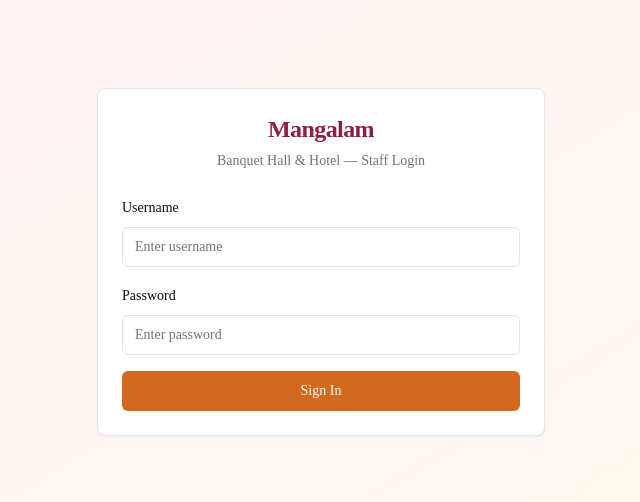
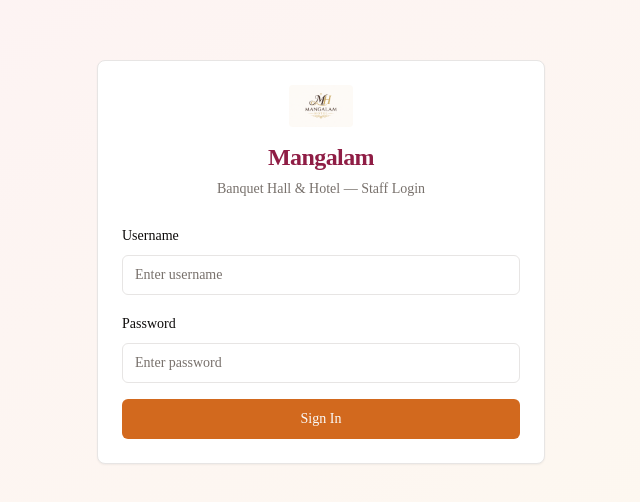
Before and after one commit to bisvijay/Mangalam, a Next.js app: page /login in a window 1280 px wide. Shown: the part 138-640 px from the top of the page, without its empty margins (319-959 px from the left). Built offline with nearby package versions, Linux system fonts and the light colour scheme.

Commit message:
Add Mangalam logo to header, sidebar, footer, and login page

```diff
--- a/src/app/login/page.tsx
+++ b/src/app/login/page.tsx
@@ -3,6 +3,7 @@
 import { useState } from "react";
 import { signIn } from "next-auth/react";
 import { useRouter } from "next/navigation";
+import Image from "next/image";
 import { Button } from "@/components/ui/button";
 import { Input } from "@/components/ui/input";
 import { Label } from "@/components/ui/label";
@@ -46,6 +47,15 @@
     <div className="min-h-screen flex items-center justify-center bg-gradient-to-br from-maroon-50 to-gold-50">
       <Card className="w-full max-w-md mx-4">
         <CardHeader className="text-center">
+          <div className="flex justify-center mb-2">
+            <Image
+              src="/images/Mangalam_logo.png"
+              alt="Mangalam Logo"
+              width={64}
+              height={64}
+              className="rounded"
+            />
+          </div>
           <CardTitle className="text-2xl font-bold text-maroon-800">
             Mangalam
           </CardTitle>
--- a/src/components/dashboard/sidebar.tsx
+++ b/src/components/dashboard/sidebar.tsx
@@ -1,6 +1,7 @@
 "use client";
 
 import Link from "next/link";
+import Image from "next/image";
 import { usePathname } from "next/navigation";
 import { signOut, useSession } from "next-auth/react";
 import { cn } from "@/lib/utils";
@@ -43,10 +44,19 @@
   const SidebarContent = () => (
     <>
       {/* Logo */}
-      <div className="p-6 border-b">
-        <Link href="/dashboard" className="block">
-          <h1 className="text-xl font-bold text-maroon-800">Mangalam</h1>
-          <p className="text-xs text-muted-foreground">Management Panel</p>
+      <div className="p-4 border-b">
+        <Link href="/dashboard" className="flex items-center gap-3">
+          <Image
+            src="/images/Mangalam_logo.png"
+            alt="Mangalam Logo"
+            width={40}
+            height={40}
+            className="rounded"
+          />
+          <div>
+            <h1 className="text-lg font-bold text-maroon-800">Mangalam</h1>
+            <p className="text-xs text-muted-foreground">Management Panel</p>
+          </div>
         </Link>
       </div>
 
--- a/src/components/public/footer-content.tsx
+++ b/src/components/public/footer-content.tsx
@@ -1,6 +1,7 @@
 "use client";
 
 import Link from "next/link";
+import Image from "next/image";
 import { Phone, Mail, MapPin } from "lucide-react";
 import { useLanguage } from "@/components/providers/language-provider";
 
@@ -29,9 +30,18 @@
         <div className="grid gap-8 md:grid-cols-3">
           {/* Branding */}
           <div>
-            <h3 className="text-lg font-bold text-gold-400 mb-3">
-              {businessName}
-            </h3>
+            <div className="flex items-center gap-3 mb-3">
+              <Image
+                src="/images/Mangalam_logo.png"
+                alt="Mangalam Logo"
+                width={40}
+                height={40}
+                className="rounded"
+              />
+              <h3 className="text-lg font-bold text-gold-400">
+                {businessName}
+              </h3>
+            </div>
             <p className="text-sm text-maroon-200">{t.footer.tagline}</p>
           </div>
 
--- a/src/components/public/public-header-client.tsx
+++ b/src/components/public/public-header-client.tsx
@@ -1,6 +1,7 @@
 "use client";
 
 import Link from "next/link";
+import Image from "next/image";
 import { useLanguage } from "@/components/providers/language-provider";
 import { ThemeToggle } from "@/components/ui/theme-toggle";
 import { LanguageToggle } from "@/components/ui/language-toggle";
@@ -13,6 +14,13 @@
       <div className="container mx-auto px-4">
         <div className="flex h-16 items-center justify-between">
           <Link href="/" className="flex items-center gap-2">
+            <Image
+              src="/images/Mangalam_logo.png"
+              alt="Mangalam Logo"
+              width={36}
+              height={36}
+              className="rounded"
+            />
             <span className="text-xl font-bold text-maroon-800">Mangalam</span>
           </Link>
 
```
Also changed, not shown: public/images/Mangalam_logo.png (added).
